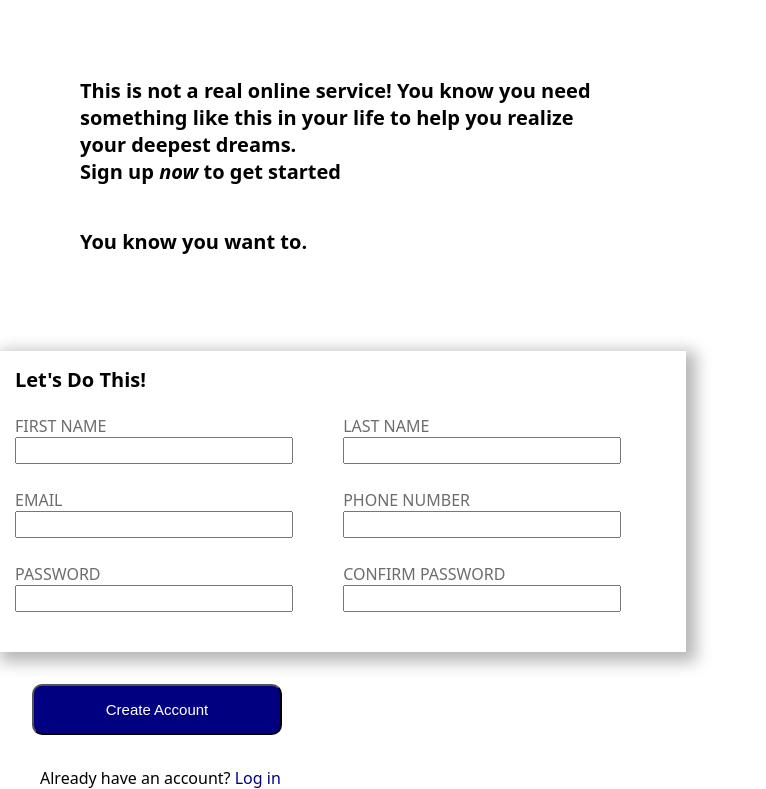
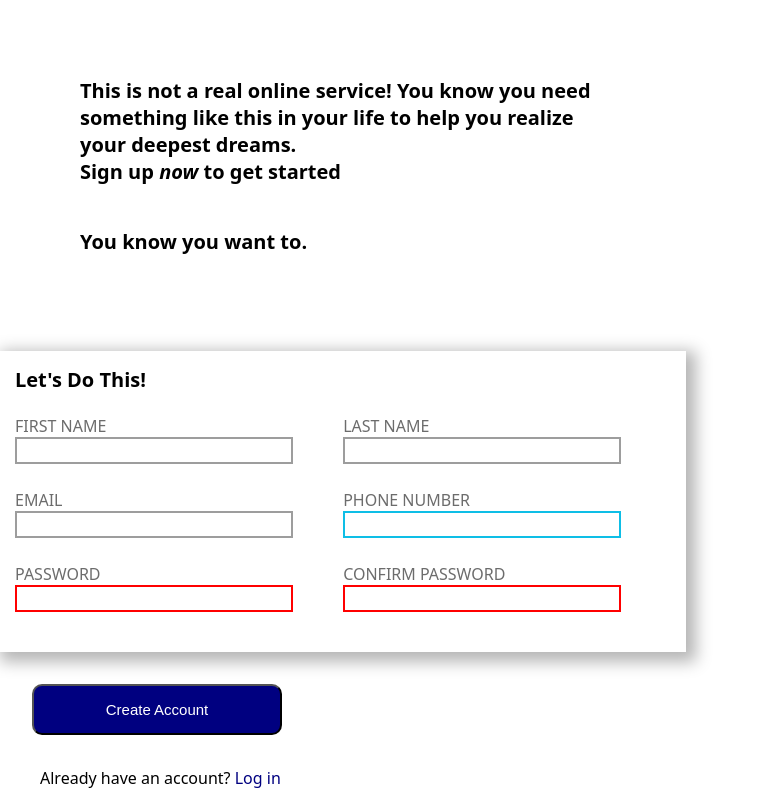
Before and after one commit to Calaxsys/TheOdinProject, a plain HTML site: page Sign-Up_Form/index.html in a window 1280 px wide. Shown: the part 483-1272 px from the top of the page, without its empty margins (0-766 px from the left). Drawn offline with Linux system fonts and the light colour scheme.

Commit message:
Added :valid and :invalid selectors to change border colors

```diff
--- a/Sign-Up_Form/styles.css
+++ b/Sign-Up_Form/styles.css
@@ -85,6 +85,7 @@ input {
     margin-bottom: 25px;
     width: 25ch;
     font-size: 20px;
+    border: 2px solid rgba(79, 79, 79, 0.558)
 }
 
 #left-form, #right-form{
@@ -120,6 +121,18 @@ input {
     cursor: pointer;
 }
 
+input:focus {
+    border: navy;
+}
+
+input:valid {
+    border-color: rgb(14, 190, 230);
+  }
+
+#password:invalid, #confirm-password:invalid {
+    border-color: red;
+}
+
 #log-in-txt {
     margin: 0 0 0 2.5rem;
     font-size: 16px;
```
